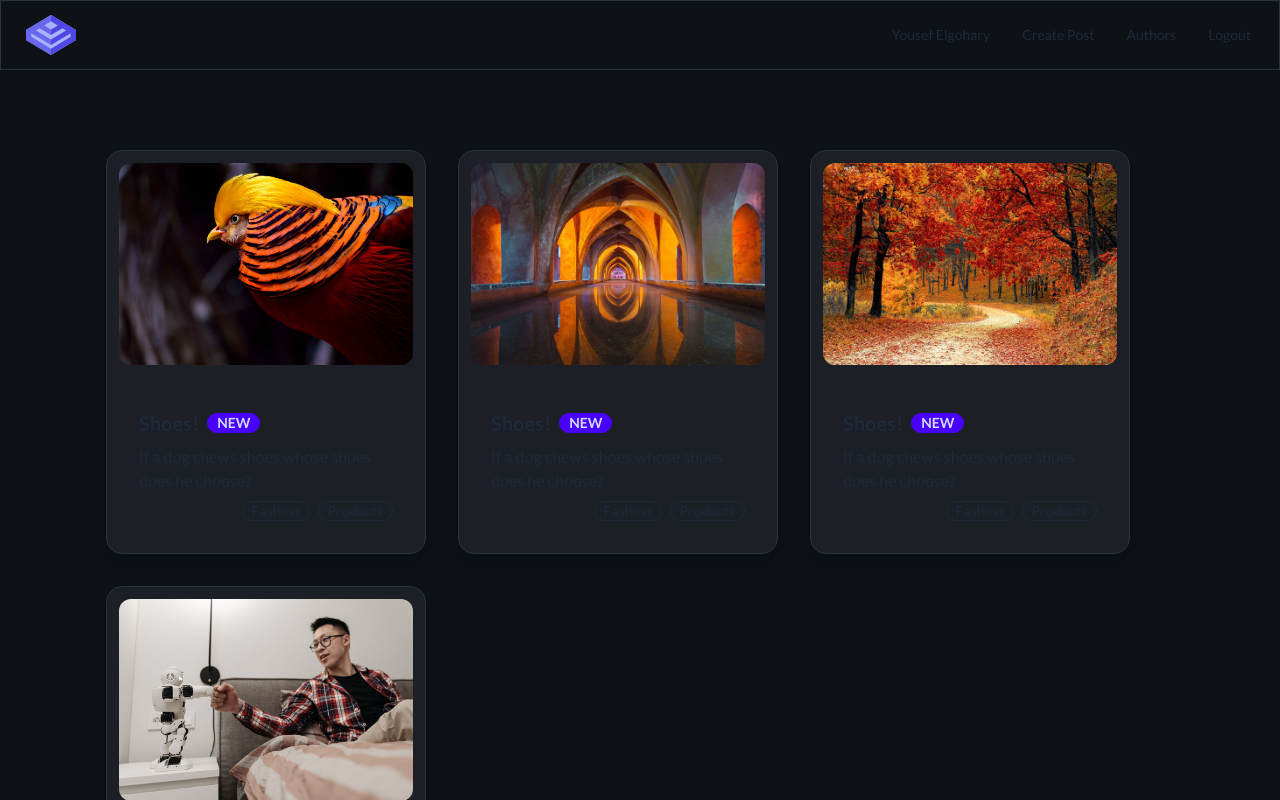
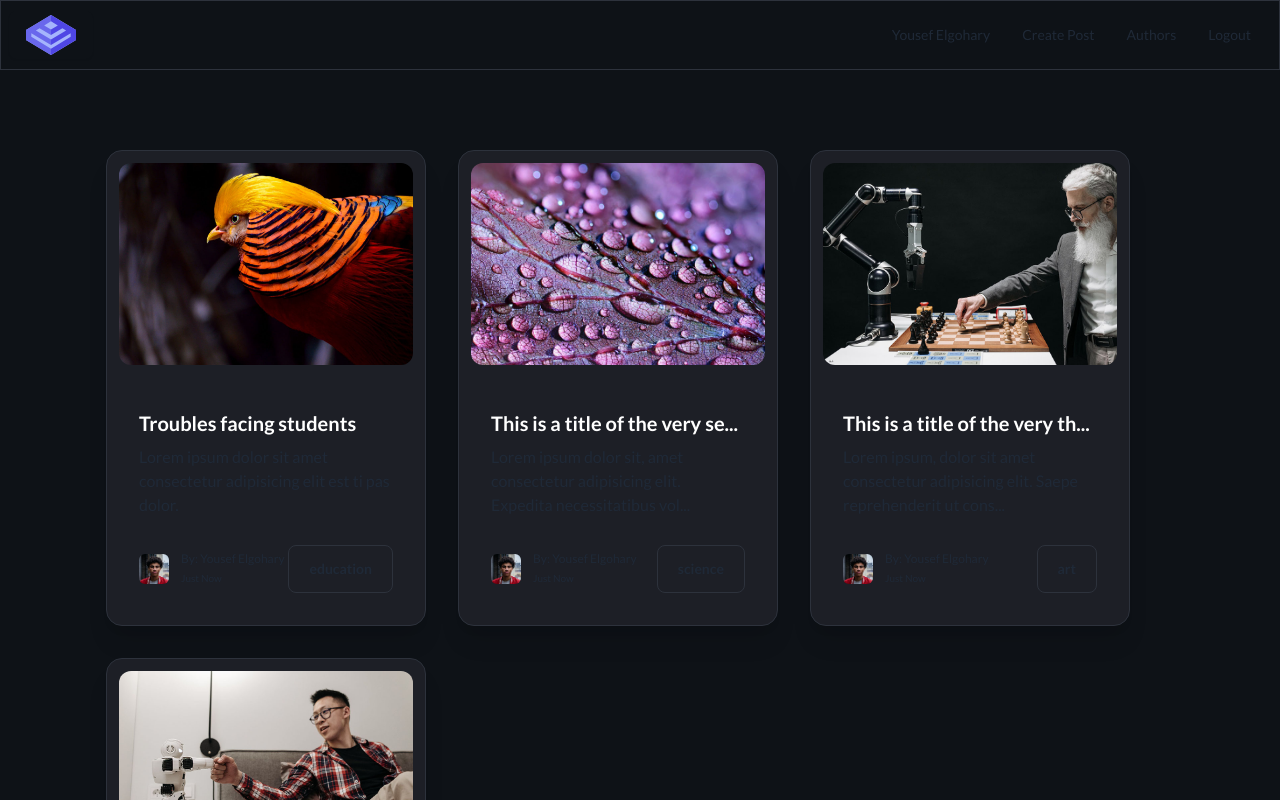
Before and after one commit to Darthdevv/Blog-App, a React (Vite) app in the folder frontend/: page / in a window 1280 px wide. Shown: the top 800 px of the page. Built offline with nearby package versions, Linux system fonts and the light colour scheme.

Commit message:
🪻 style: Post Details styling

```diff
--- /dev/null
+++ b/frontend/src/components/Button/CustomButton.jsx
@@ -0,0 +1,11 @@
+import React from 'react'
+
+const CustomButton = ({ children, padX, padY }) => {
+  return (
+    <button className={` flex items-center justify-center ${padX} ${padY} btn btn-ghost border border-[#2D323C] bg-transparent`}>
+      {children}
+    </button>
+  );
+}
+
+export default CustomButton
--- a/frontend/src/components/Posts/PostItem.jsx
+++ b/frontend/src/components/Posts/PostItem.jsx
@@ -1,20 +1,32 @@
 import React from 'react'
+import AuthorPosts from '../../pages/post/AuthorPosts';
+import {Link} from 'react-router-dom'
+import CustomButton from '../Button/CustomButton';
 
-const PostItem = ({post}) => {
+const PostItem = ({ post }) => {
+  const { id, thumbnail, category, title, desc, authorID } = post
+  const adjustedTitle = title.length > 30 ? title.substr(0, 30) + '...' : title;
+  const adjustedDesc = desc.length > 85 ? desc.substr(0, 85) + "..." : desc;
   return (
-    <div className="card w-[20rem] mx-4 shadow-xl bg-[#1D1F26] border border-[#2D323C]">
+    <div className="card w-[20rem] mx-4 shadow-xl bg-[rgb(29,31,38)] border border-[#2D323C] hover:border-[#545A69]">
       <figure className="p-3 rounded-xl">
-        <img src={post.thumbnail} alt="Shoes" className=" rounded-xl" />
+        <img src={thumbnail} alt="Shoes" className=" rounded-xl" />
       </figure>
       <div className="card-body">
-        <h2 className="card-title">
-          Shoes!
-          <div className="badge badge-primary">NEW</div>
-        </h2>
-        <p>If a dog chews shoes whose shoes does he choose?</p>
-        <div className="card-actions justify-end">
-          <div className="badge badge-outline">Fashion</div>
-          <div className="badge badge-outline">Products</div>
+        <Link to={`/posts/${id}`}>
+          <h2 className="card-title text-white">
+            {adjustedTitle}
+            {/* <div className="badge badge-primary">NEW</div> */}
+          </h2>
+        </Link>
+        <p>{adjustedDesc}</p>
+        <div className="w-full mt-5 flex items-center justify-between">
+          <AuthorPosts />
+          <Link to={`/posts/categories/${category}`}>
+            <CustomButton padX={"px-[20px]"} padY={"py-[2px]"}>
+              {category}
+            </CustomButton>
+          </Link>
         </div>
       </div>
     </div>
--- a/frontend/src/components/Posts/Posts.jsx
+++ b/frontend/src/components/Posts/Posts.jsx
@@ -1,8 +1,8 @@
 import React, { useState } from 'react'
 import PostItem from './PostItem';
 import Thumbnail1 from '../../images///blog97.jpg';
-import Thumbnail2 from '../../images///blog55.jpg';
-import Thumbnail3 from '../../images///blog26.jpg';
+import Thumbnail2 from '../../images///blog53.jpg';
+import Thumbnail3 from '../../images///blog17.jpg';
 import Thumbnail4 from '../../images///blog16.jpg';
 
 const postData = [
@@ -10,8 +10,8 @@ const postData = [
     id: "1",
     thumbnail: Thumbnail1,
     category: "education",
-    title: "This is a title of the very first blog",
-    desc: "lorem ipsum dolor sit amet, con",
+    title: "Troubles facing students",
+    desc: "Lorem ipsum dolor sit amet consectetur adipisicing elit est ti pas dolor.",
     authorID: 1,
   },
   {
@@ -19,7 +19,7 @@ const postData = [
     thumbnail: Thumbnail2,
     category: "science",
     title: "This is a title of the very second blog",
-    desc: "lorem ipsum dolor sit amet, con",
+    desc: 'Lorem ipsum dolor sit, amet consectetur adipisicing elit. Expedita necessitatibus voluptates quam iusto officia architecto totam dolores magni quasi quas eum molestias sequi cum.',
     authorID: 2,
   },
   {
@@ -27,15 +27,15 @@ const postData = [
     thumbnail: Thumbnail3,
     category: "art",
     title: "This is a title of the very third blog",
-    desc: "lorem ipsum dolor sit amet, con",
+    desc: 'Lorem ipsum, dolor sit amet consectetur adipisicing elit. Saepe reprehenderit ut consequatur nihil quasi reiciendis eum repellat libero!',
     authorID: 3,
   },
   {
     id: "4",
     thumbnail: Thumbnail4,
-    category: "agriculture",
-    title: "This is a title of the very fourth blog",
-    desc: "lorem ipsum dolor sit amet, con",
+    category: "business",
+    title: "How to start a buisness",
+    desc: "Lorem ipsum dolor sit amet consectetur adipisicing elit. ",
     authorID: 4,
   },
 ];
--- a/frontend/src/index.css
+++ b/frontend/src/index.css
@@ -119,3 +119,83 @@ body{
   overflow: hidden;
   border-radius: inherit;
 }
+
+.c {
+  position: relative;
+  display: flex;
+  flex-direction: row;
+  border-radius: 8px;
+}
+.c:focus {
+  outline: 2px solid transparent;
+  outline-offset: 2px;
+}
+.c figure {
+  display: flex;
+  align-items: center;
+  justify-content: center;
+}
+.c.image-full {
+  display: grid;
+}
+.c.image-full:before {
+  position: relative;
+  content: "";
+  z-index: 10;
+  border-radius: 8px;
+  --tw-bg-opacity: 1;
+  background-color: var(--fallback-n,oklch(var(--n)/var(--tw-bg-opacity)));
+  opacity: 0.75;
+}
+.c.image-full:before,
+  .c.image-full > * {
+  grid-column-start: 1;
+  grid-row-start: 1;
+}
+.c.image-full:before,
+  .c.image-full > * {
+  grid-column-start: 1;
+  grid-row-start: 1;
+}
+.c.image-full > figure img {
+  height: 100%;
+  object-fit: cover;
+}
+.c.image-full > .card-body {
+  position: relative;
+  z-index: 20;
+  --tw-text-opacity: 1;
+  color: var(--fallback-nc,oklch(var(--nc)/var(--tw-text-opacity)));
+}
+.c :where(figure:first-child) {
+  overflow: hidden;
+  border-start-start-radius: 8px;
+  border-start-end-radius:  8px;
+  border-end-start-radius: 8px;
+  border-end-end-radius: 8px;
+}
+.c :where(figure:last-child) {
+  overflow: hidden;
+  border-start-start-radius: 8px;
+  border-start-end-radius: 8px;
+  border-end-start-radius: 8px;
+  border-end-end-radius: 8px;
+}
+.c:focus-visible {
+  outline: 2px solid currentColor;
+  outline-offset: 2px;
+}
+.c.bordered {
+  border-width: 1px;
+  --tw-border-opacity: 1;
+  border-color: var(--fallback-b2,oklch(var(--b2)/var(--tw-border-opacity)));
+}
+.c.compact .card-body {
+  padding: 1rem/* 16px */;
+  font-size: 0.875rem/* 14px */;
+  line-height: 1.25rem/* 20px */;
+}
+.c.image-full :where(figure) {
+  overflow: hidden;
+  border-radius: 8px;
+}
--- a/frontend/src/pages/post/AuthorPosts.jsx
+++ b/frontend/src/pages/post/AuthorPosts.jsx
@@ -1,9 +1,20 @@
-
+import { Link } from 'react-router-dom';
+import Avatar from '../../images/avatar3.jpg'
 
 const AuthorPosts = () => {
   return (
-    <div>AuthorPosts</div>
-  )
+    <Link to={"/posts/users/dd"}>
+      <div className=" c gap-3">
+        <figure className="w-[30px]">
+          <img src={Avatar} alt="avatar" className=" rounded-md" />
+        </figure>
+        <div>
+          <h5 className="text-[12px] text-nowrap -mb-1">By: Yousef Elgohary</h5>
+          <small className="text-[10px] text-nowrap">Just Now</small>
+        </div>
+      </div>
+    </Link>
+  );
 }
 
 export default AuthorPosts
```
